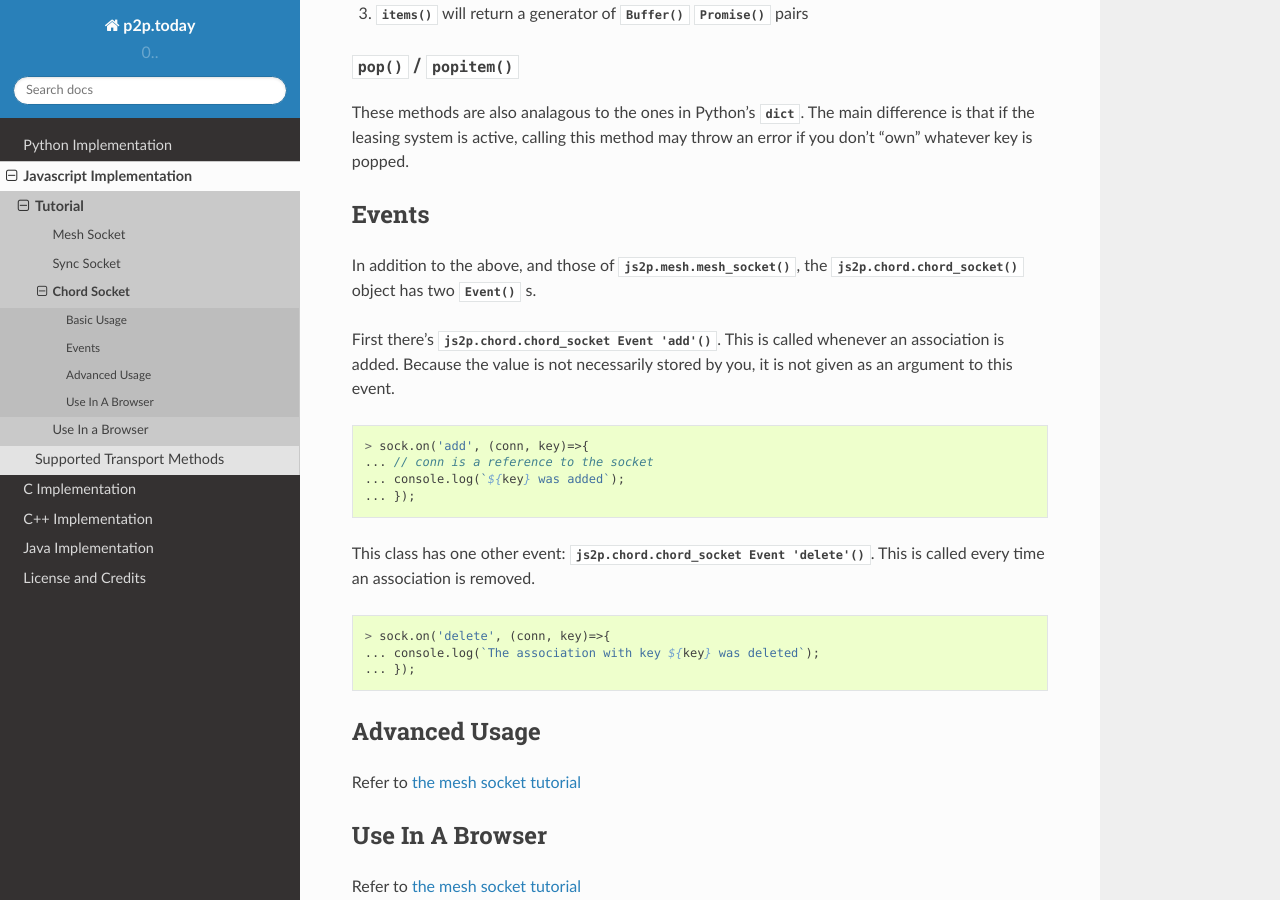
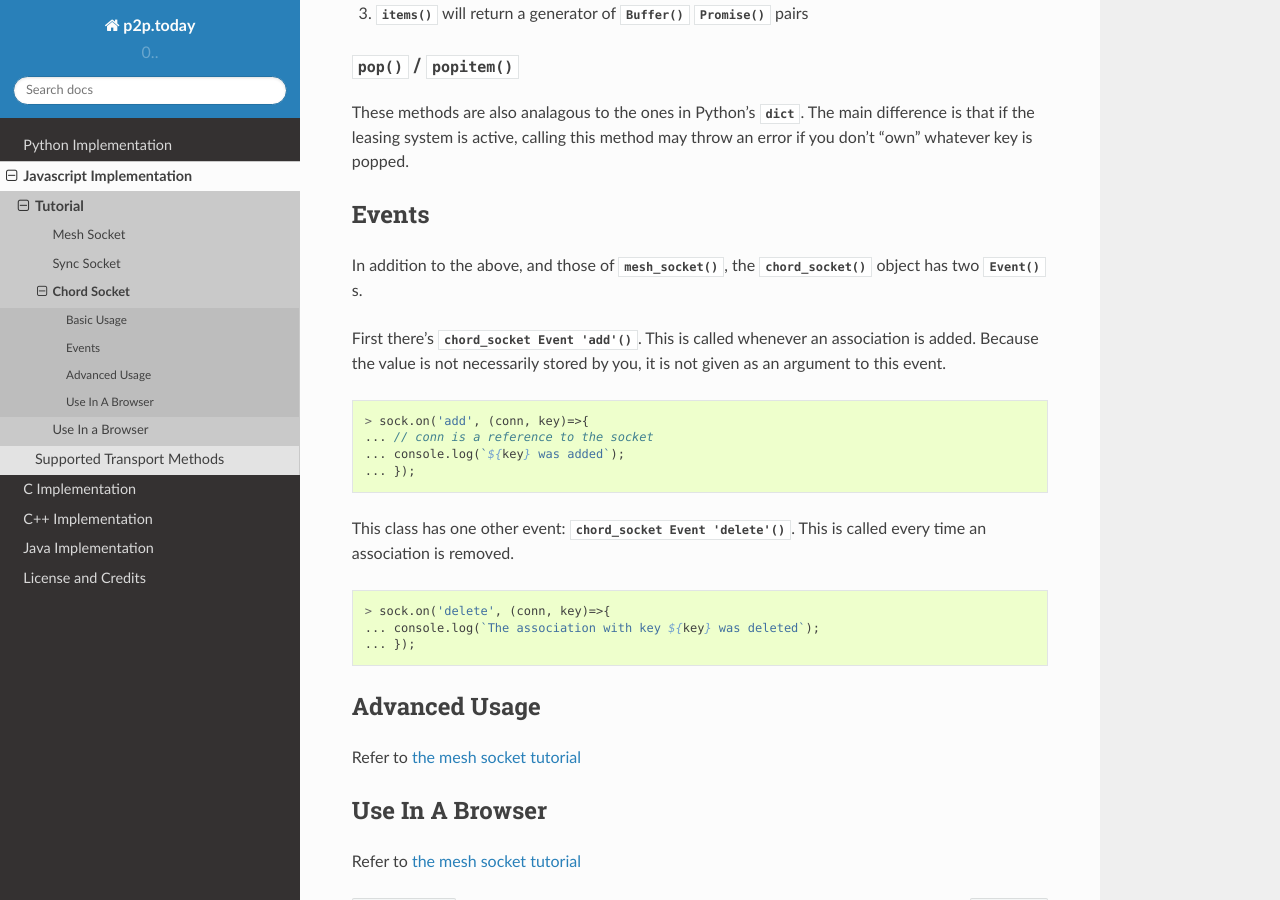
Before and after one commit to p2p-today/p2p-project, a Sphinx documentation site: the page built from docs/javascript/tutorial/chord.rst, in a window 1280 px wide and 900 px high, scrolled down 1807 px. Built offline with Sphinx 7.4.7 and the Read the Docs theme 2.0.0, drawn with Linux system fonts in a browser that asks for light colours; pages that are not in the unit, such as notebooks, are missing from menus.

Commit message:
Make event names prettier [skip ci]

```diff
--- a/docs/javascript/tutorial/chord.rst
+++ b/docs/javascript/tutorial/chord.rst
@@ -82,9 +82,9 @@ These methods are also analagous to the ones in Python's :py:class:`dict`. The m
 Events
 ------
 
-In addition to the above, and those of :js:class:`js2p.mesh.mesh_socket`, the :js:class:`js2p.chord.chord_socket` object has two :js:class:`Event` s.
+In addition to the above, and those of :js:class:`~js2p.mesh.mesh_socket`, the :js:class:`~js2p.chord.chord_socket` object has two :js:class:`Event` s.
 
-First there's :js:func:`js2p.chord.chord_socket Event 'add'`. This is called whenever an association is added. Because the value is not necessarily stored by you, it is not given as an argument to this event.
+First there's :js:func:`~js2p.chord.chord_socket Event 'add'`. This is called whenever an association is added. Because the value is not necessarily stored by you, it is not given as an argument to this event.
 
 .. code-block:: javascript
 
@@ -93,7 +93,7 @@ First there's :js:func:`js2p.chord.chord_socket Event 'add'`. This is called whe
     ... console.log(`${key} was added`);
     ... });
 
-This class has one other event: :js:func:`js2p.chord.chord_socket Event 'delete'`. This is called every time an association is removed.
+This class has one other event: :js:func:`~js2p.chord.chord_socket Event 'delete'`. This is called every time an association is removed.
 
 .. code-block:: javascript
 
--- a/docs/javascript/tutorial/mesh.rst
+++ b/docs/javascript/tutorial/mesh.rst
@@ -66,9 +66,9 @@ Receiving is a bit simpler. When you call the :js:func:`~js2p.mesh.mesh_socket.r
 Events
 ------
 
-In addition to the above, the :js:class:`js2p.mesh.mesh_socket` object has two :js:class:`Event` s.
+In addition to the above, the :js:class:`~js2p.mesh.mesh_socket` object has two :js:class:`Event` s.
 
-First there's :js:func:`js2p.mesh.mesh_socket Event 'connect'`. This is called whenever you finalize a connection to your distributed service. It is *also* called if you reconnect to the service after some failure.
+First there's :js:func:`~js2p.mesh.mesh_socket Event 'connect'`. This is called whenever you finalize a connection to your distributed service. It is *also* called if you reconnect to the service after some failure.
 
 .. code-block:: javascript
 
@@ -82,7 +82,7 @@ First there's :js:func:`js2p.mesh.mesh_socket Event 'connect'`. This is called w
     ... // the .on() indicates that this event should be called *every* time
     ... });
 
-This class has one other event: :js:func:`js2p.mesh.mesh_socket Event 'message'`. This one is a little bit trickier to use, and it's recommended that you only have one callback in place at any given time. The event is called any time you receive a message that *is not* handled by one of the "priveledged" callbacks. Such callbacks include the ones for dealing with new peers on the network.
+This class has one other event: :js:func:`~js2p.mesh.mesh_socket Event 'message'`. This one is a little bit trickier to use, and it's recommended that you only have one callback in place at any given time. The event is called any time you receive a message that *is not* handled by one of the "priveledged" callbacks. Such callbacks include the ones for dealing with new peers on the network.
 
 .. code-block:: javascript
 
--- a/docs/javascript/tutorial/sync.rst
+++ b/docs/javascript/tutorial/sync.rst
@@ -88,9 +88,9 @@ These methods are also analagous to the ones in Python's :py:class:`dict`. The m
 Events
 ------
 
-In addition to the above, and those of :js:class:`js2p.mesh.mesh_socket`, the :js:class:`js2p.sync.sync_socket` object has two :js:class:`Event` s.
+In addition to the above, and those of :js:class:`~js2p.mesh.mesh_socket`, the :js:class:`~js2p.sync.sync_socket` object has two :js:class:`Event` s.
 
-First there's :js:func:`js2p.sync.sync_socket Event 'update'`. This is called whenever an association is updated.
+First there's :js:func:`~js2p.sync.sync_socket Event 'update'`. This is called whenever an association is updated.
 
 .. code-block:: javascript
 
@@ -100,7 +100,7 @@ First there's :js:func:`js2p.sync.sync_socket Event 'update'`. This is called wh
     ... console.log(`This change was made by ${meta.owner} at unix time ${meta.timestamp}`);
     ... });
 
-This class has one other event: :js:func:`js2p.sync.sync_socket Event 'delete'`. This is called every time an association is removed.
+This class has one other event: :js:func:`~js2p.sync.sync_socket Event 'delete'`. This is called every time an association is removed.
 
 .. code-block:: javascript
 
```
